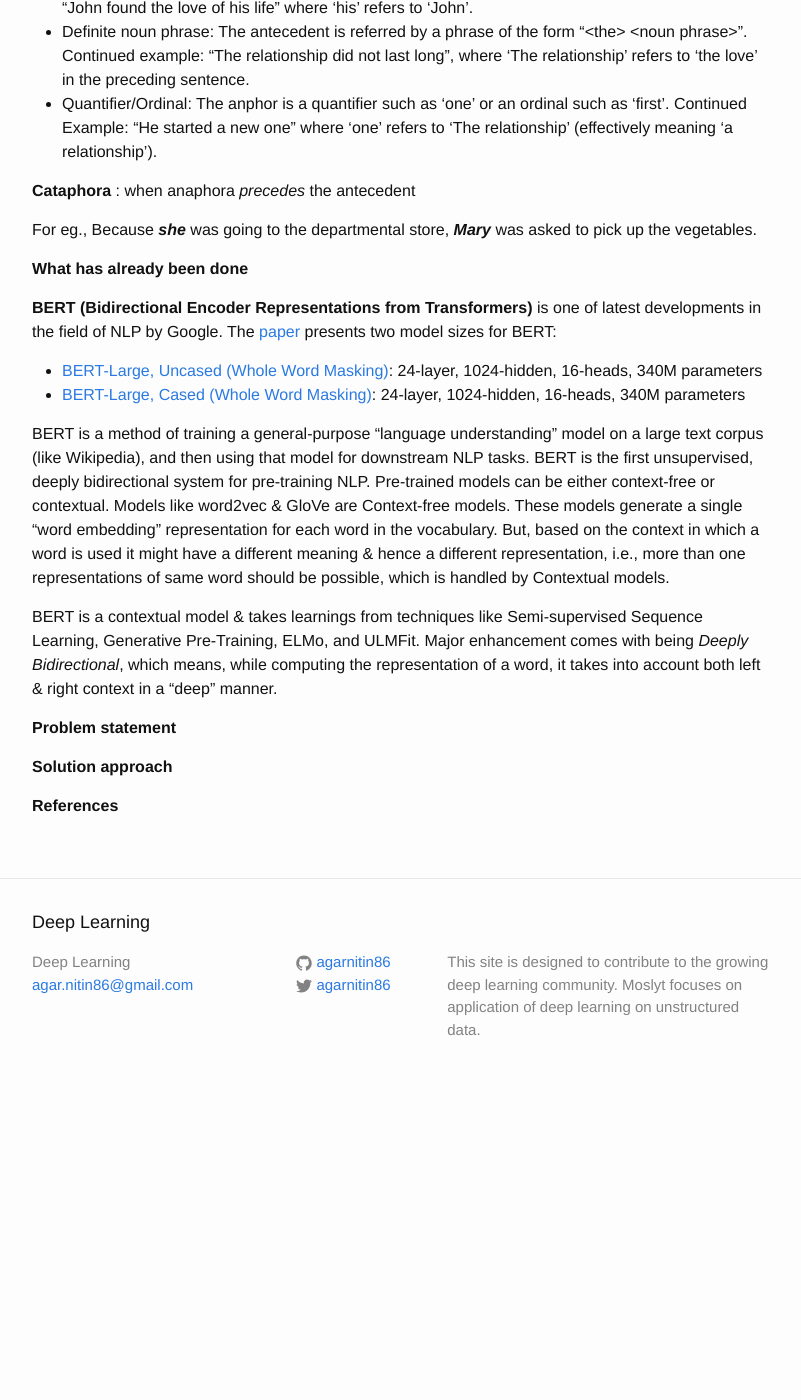
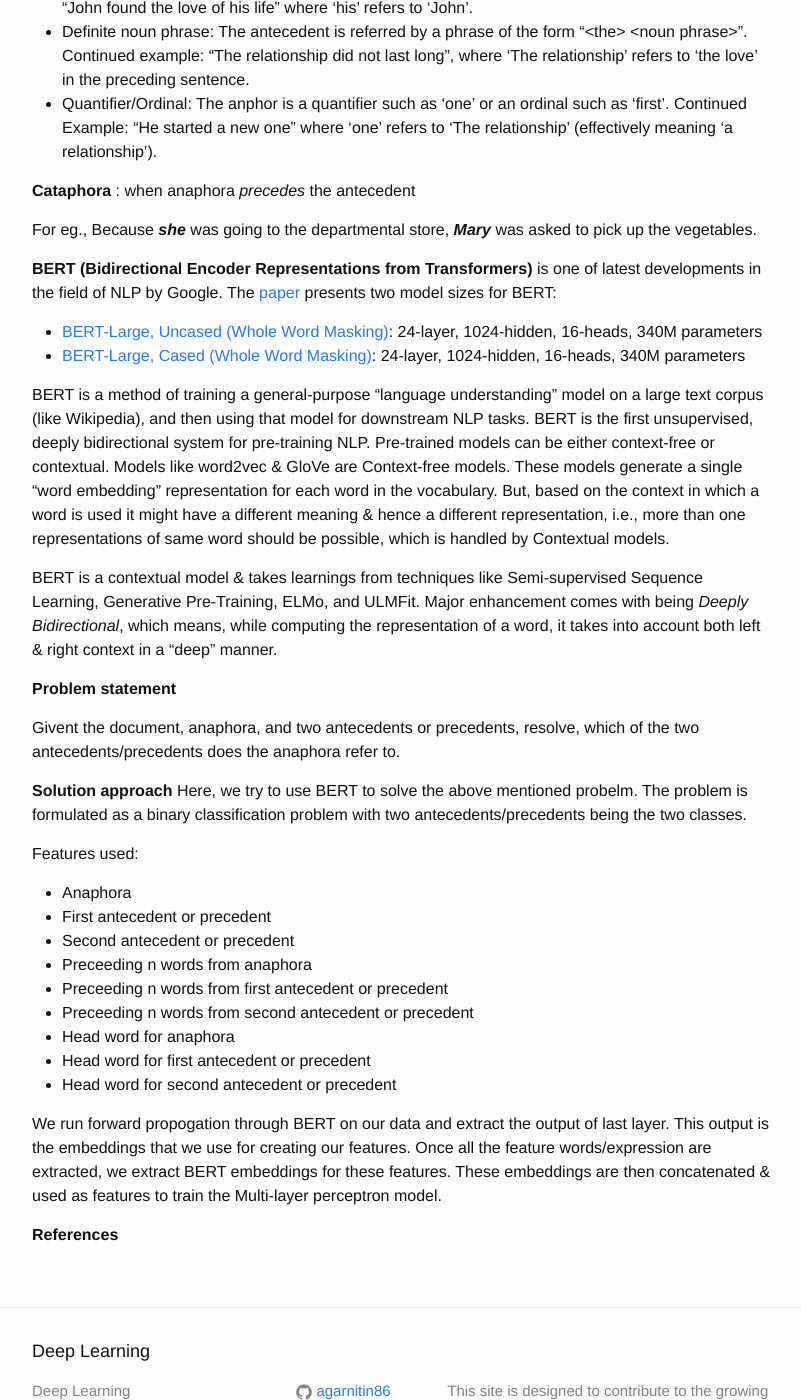
Before and after one commit to agarnitin86/agarnitin86.github.io, a Jekyll site: the page built from _posts/2019-11-23-coreference-resolution.markdown, in a window 1280 px wide and 1400 px high, scrolled down 450 px. Shown: the whole window, without its empty margins (238-1039 px from the left). Built offline with Jekyll 4.4.1, drawn with Linux system fonts in a browser that asks for light colours; before the commit the page ends 1551 px from its top, so only the background shows below that.

Commit message:
Update 2019-11-23-coreference-resolution.markdown

```diff
--- a/_posts/2019-11-23-coreference-resolution.markdown
+++ b/_posts/2019-11-23-coreference-resolution.markdown
@@ -25,8 +25,6 @@
 For eg.,
 Because ***she*** was going to the departmental store, ***Mary*** was asked to pick up the vegetables.
 
-**What has already been done**
-
 **BERT (Bidirectional Encoder Representations from Transformers)** is one of latest developments in the field of NLP by Google.
 The [paper](https://arxiv.org/pdf/1810.04805.pdf) presents two model sizes for BERT:
 
@@ -39,7 +37,24 @@
 
 **Problem statement**
 
+Givent the document, anaphora, and two antecedents or precedents, resolve, which of the two antecedents/precedents does the anaphora refer to.
+
 **Solution approach**
+Here, we try to use BERT to solve the above mentioned probelm. The problem is formulated as a binary classification problem with two antecedents/precedents being the two classes.
+
+Features used:
+- Anaphora
+- First antecedent or precedent
+- Second antecedent or precedent
+- Preceeding n words from anaphora
+- Preceeding n words from first antecedent or precedent
+- Preceeding n words from second antecedent or precedent
+- Head word for anaphora
+- Head word for first antecedent or precedent
+- Head word for second antecedent or precedent
+
+We run forward propogation through BERT on our data and extract the output of last layer. This output is the embeddings that we use for creating our features. Once all the feature words/expression are extracted, we extract BERT embeddings for these features. These embeddings are then concatenated & used as features to train the Multi-layer perceptron model.
+
 
 **References**
 
```
